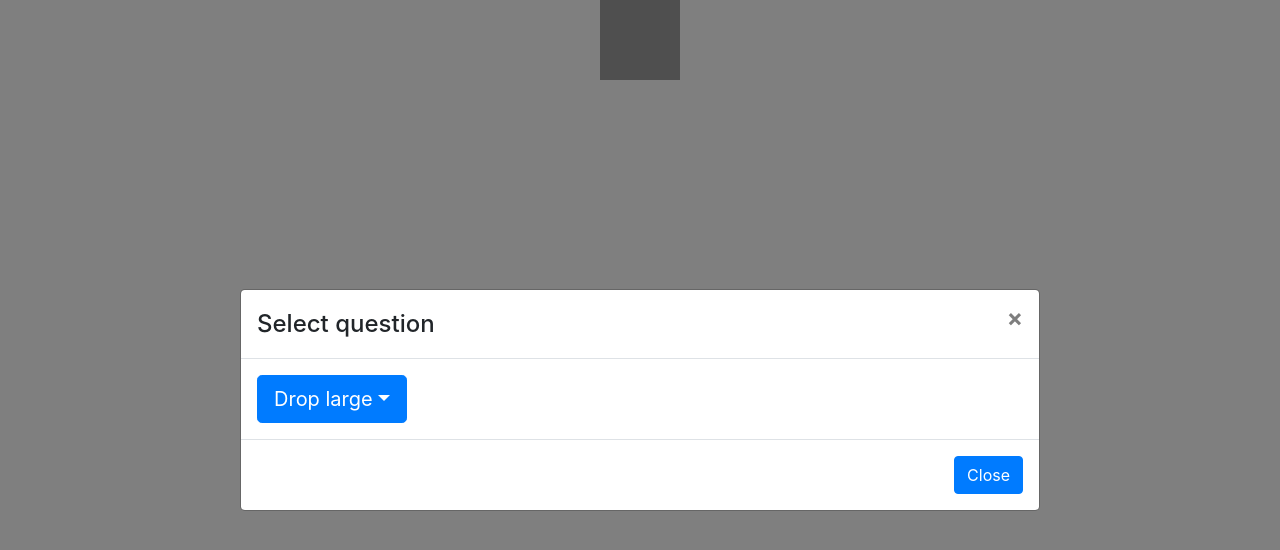
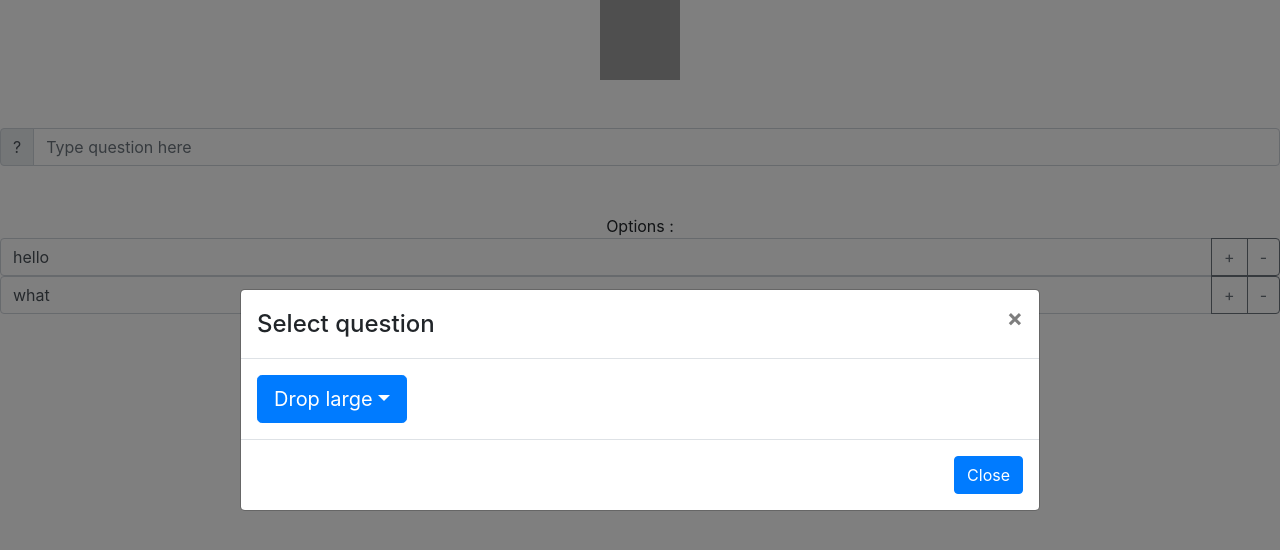
Before and after one commit to kesavamuthu/surveyTigerReact, a React (Create React App) app: page /create in a window 1280 px wide. Shown: the top 550 px of the page. Built offline with nearby package versions, Linux system fonts and the light colour scheme; grey boxes are pictures that could not be loaded.

Commit message:
finally modal working

```diff
--- a/src/components/CreateSurvey.js
+++ b/src/components/CreateSurvey.js
@@ -29,6 +29,8 @@ class CreateSurvey extends React.Component {
     this.inputCounter = this.inputCounter.bind(this);
     this.questionUpdater = this.questionUpdater.bind(this);
     this.answerUpdater = this.answerUpdater.bind(this);
+    this.optionRemover = this.optionRemover.bind(this);
+    this.addMoreQuestions = this.addMoreQuestions.bind(this);
   }
 
   componentDidMount() {
@@ -37,12 +39,25 @@ class CreateSurvey extends React.Component {
 
   selectedOption(event) {
     console.log(event);
+    // let tmp = [...this.state.questions];
+    this.questionType = event;
+    this.setState(
+      {
+        currentQuestionType: true,
+      },
+      this.helper
+    );
+  }
+
+  inputCounter(event) {
+    console.log(event.target.dataset.value);
+    let ind = event.target.dataset.value.split("q");
+    let tmp = [...this.state.answers];
+    tmp[ind[0]].options.splice(+ind[1] + 1, 0, "");
     this.setState({
-      currentQuestionType: event == 1,
+      answers: [...tmp],
     });
   }
-
-  inputCounter() {}
 
   qAndans() {
     return this.state.questions.map((e, i) => (
@@ -60,6 +75,7 @@ class CreateSurvey extends React.Component {
           answerUpdater={this.answerUpdater}
           key={i}
           belongsTo={i}
+          optionRemover={this.optionRemover}
         />
       </>
     ));
@@ -78,7 +94,7 @@ class CreateSurvey extends React.Component {
   }
 
   answerUpdater(event) {
-    let tmp = this.state.answers;
+    let tmp = [...this.state.answers];
     let ind = event.target.name.split("q");
     tmp[ind[0]].options[ind[1]] = event.target.value;
     this.setState({
@@ -86,15 +102,57 @@ class CreateSurvey extends React.Component {
     });
   }
 
+  optionRemover(event) {
+    console.log(event.target.dataset.value);
+    let ind = event.target.dataset.value.split("q");
+    let tmp = [...this.state.answers];
+    tmp[ind[0]].options.splice(ind[1], 1);
+    this.setState({
+      answers: [...tmp],
+    });
+  }
+
+  addMoreQuestions() {
+    this.setState({
+      currentQuestionType: false,
+    });
+  }
+
+  helper() {
+    let tmp = this.state;
+    console.log("in heleper");
+    if (this.questionType) {
+      tmp.questions.push({
+        formId: "",
+        qType: "",
+        question: "",
+      });
+      tmp.answers.push({
+        qNo: "",
+        options: this.questionType == 1 ? [""] : ["yes", "no"],
+        formId: "",
+      });
+      this.setState({
+        ...tmp,
+      });
+    }
+  }
   render() {
-    console.log("hai in ");
+    console.log(!this.state.currentQuestionType && "hai in ");
+    console.log("current state", this.state);
     return (
       <>
-        {!this.state.currentQuestionType ? (
-          <QuestionType onSelect={this.selectedOption} status={true} />
-        ) : (
-          <>{this.qAndans()}</>
+        {!this.state.currentQuestionType && (
+          <QuestionType
+            onSelect={this.selectedOption}
+            status={!this.state.currentQuestionType}
+          />
         )}
+        {this.qAndans()}
+        <Button variant="primary" onClick={this.addMoreQuestions}>
+          Add Question
+        </Button>
+        <Button variant="success">Publish</Button>
       </>
     );
   }
--- a/src/components/QuestionMaker.js
+++ b/src/components/QuestionMaker.js
@@ -3,12 +3,9 @@ import { InputGroup, FormControl, Button } from "react-bootstrap";
 import { BrowserRouter as Router, Switch, Route, Link } from "react-router-dom";
 
 function Question(props) {
-  const { answerType, answerCount } = useState(props.questionType);
-  const limit = answerType ? Infinity : 2;
-
   return (
     <>
-      <InputGroup className="mb-3">
+      <InputGroup className="mb-5 mt-5">
         <InputGroup.Prepend>
           <InputGroup.Text id="basic-addon1">?</InputGroup.Text>
         </InputGroup.Prepend>
--- a/src/components/QuestionType.js
+++ b/src/components/QuestionType.js
@@ -1,10 +1,11 @@
-import React, { useState } from "react";
+import React from "react";
 import { Modal, Button, DropdownButton, Dropdown } from "react-bootstrap";
 
 function QuestionType(props) {
-  const [show, setShow] = useState(props.status);
-
-  const handleClose = () => setShow(false);
+  //   const [show, setShow] = useState(props.status);
+  //   console.log("prosp in qustion ", props.status);
+  //   if (!show) setShow(props.status);
+  //   const handleClose = () => setShow(false);
   //   const handleShow = () => setShow(true);
 
   return (
@@ -13,8 +14,8 @@ function QuestionType(props) {
       size="lg"
       aria-labelledby="contained-modal-title-vcenter"
       centered
-      show={show}
-      onHide={handleClose}
+      show={props.status}
+      onHide={props.onSelect}
     >
       <Modal.Header closeButton>
         <Modal.Title id="contained-modal-title-vcenter">
@@ -27,7 +28,7 @@ function QuestionType(props) {
           size="lg"
           title="Drop large"
           onSelect={(event) => {
-            handleClose();
+            // handleClose();
             props.onSelect(event);
           }}
         >
@@ -36,7 +37,7 @@ function QuestionType(props) {
         </DropdownButton>
       </Modal.Body>
       <Modal.Footer>
-        <Button onClick={handleClose}>Close</Button>
+        <Button onClick={props.onSelect}>Close</Button>
       </Modal.Footer>
     </Modal>
   );
--- a/src/components/answers.js
+++ b/src/components/answers.js
@@ -4,20 +4,25 @@ import { BrowserRouter as Router, Switch, Route, Link } from "react-router-dom";
 
 function Answers(props) {
   const show = false;
-  console.log(props);
+  //   console.log(props);
   let answers = props.answers.map((e) => e);
   //   const [count, setCount] = useState(answers.length);
   //   const increment = () => setCount(count + 1);
   //   const decrement = () => setCount(count - 1);
 
   const limit = show ? 2 : answers.length;
-  console.log(show, limit);
+  //   console.log(show, limit);
   let values = limit === 2 && !answers.length ? ["Yes", "No"] : answers;
-  let result = twoOptions(limit, values, props.belongsTo);
+  let result = twoOptions(
+    limit,
+    values,
+    props.belongsTo,
+    props.inputCounter,
+    props.optionRemover
+  );
   return (
     <div
       onChange={(event) => {
-        props.inputCounter(event);
         props.answerUpdater(event);
       }}
     >
@@ -26,7 +31,7 @@ function Answers(props) {
   );
 }
 
-function twoOptions(limit, value, belongsTo) {
+function twoOptions(limit, value, belongsTo, increment, decrement) {
   let result = [];
   for (let i = 0; i < limit; ++i)
     result.push(
@@ -41,15 +46,16 @@ function twoOptions(limit, value, belongsTo) {
         <InputGroup.Append>
           <Button
             variant="outline-secondary"
-            // onClick={increment}
-            data-set="increment"
+            onClick={increment}
+            data-value={belongsTo + "q" + i}
           >
             +
           </Button>
           <Button
             variant="outline-secondary"
-            // onClick={decrement}
+            onClick={decrement}
             data-set="decrement"
+            data-value={belongsTo + "q" + i}
           >
             -
           </Button>
```
